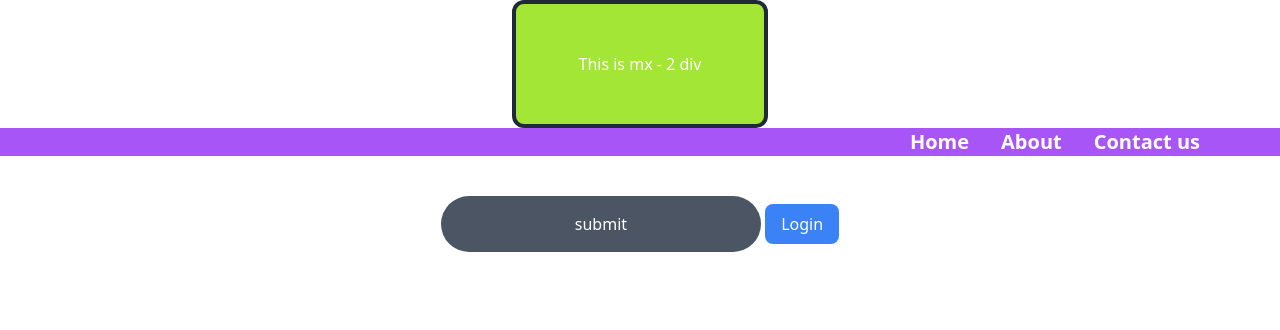
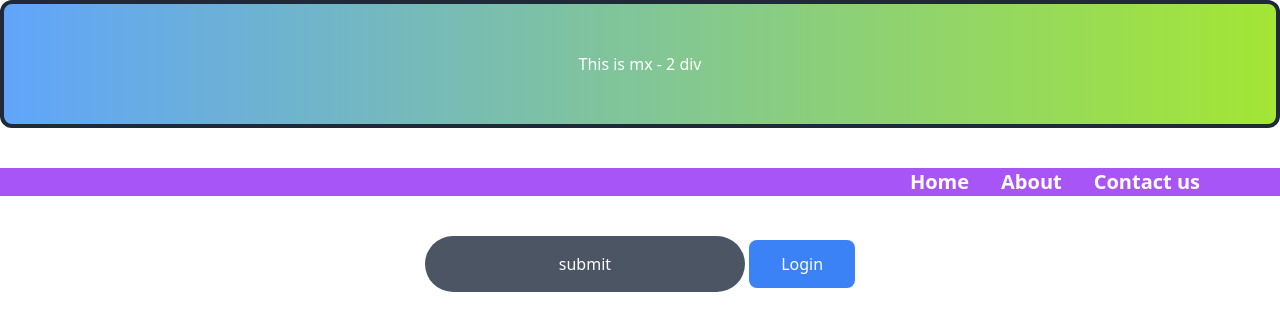
Before and after one commit to Vishal-080/Tailwind_practice_cwh, a website built with Vite: page index.html in a window 1280 px wide. Built offline with nearby package versions, Linux system fonts and the light colour scheme.

Commit message:
gradient added

```diff
--- a/index.html
+++ b/index.html
@@ -10,17 +10,17 @@
 
 <body>
     <div
-        class="m-auto text-center w-64 border-4 hover:bg-slate-300 hover:text-black border-gray-800 rounded-xl p-12 bg-cyan-500 text-white font-sans sm:bg-orange-500 md:bg-lime-400">
+        class="m-auto text-center w-full border-4 hover:bg-slate-300 hover:text-black border-gray-800 rounded-xl p-12 bg-gradient-to-r from-blue-400 to-lime-400 hover:from-pink-500 hover:to-yellow-500 text-white font-sans sm:bg-orange-500 md:bg-lime-400">
         This is mx - 2 div
     </div>
-    <ul class="flex space-x-8 bg-purple-500 text-white font-sans text-xl justify-end px-20">
+    <ul class="flex space-x-8 mt-10 bg-purple-500 text-white font-sans text-xl justify-end px-20">
         <li class="hover:bg-purple-700 hover:uppercase cursor-pointer font-bold">Home</li>
         <li class="hover:bg-purple-700 hover:uppercase cursor-pointer font-bold">About</li>
         <li class="hover:bg-purple-700 hover:uppercase cursor-pointer font-bold">Contact us</li>
     </ul>
     <div class="w-1/2 text-center my-10 mx-auto">
         <button class="text-center w-1/2 m-auto rounded-full bg-gray-600 text-white px-6 py-4 font-medium hover:uppercase hover:bg-slate-200 hover:text-black">submit</button>
-        <button class="px-4 py-2 bg-blue-500 text-white text-center rounded-lg">Login</button>
+        <button class="px-8 py-3 bg-blue-500 hover:bg-blue-700 text-white text-center rounded-lg">Login</button>
     </div>
 </body>
 
```
